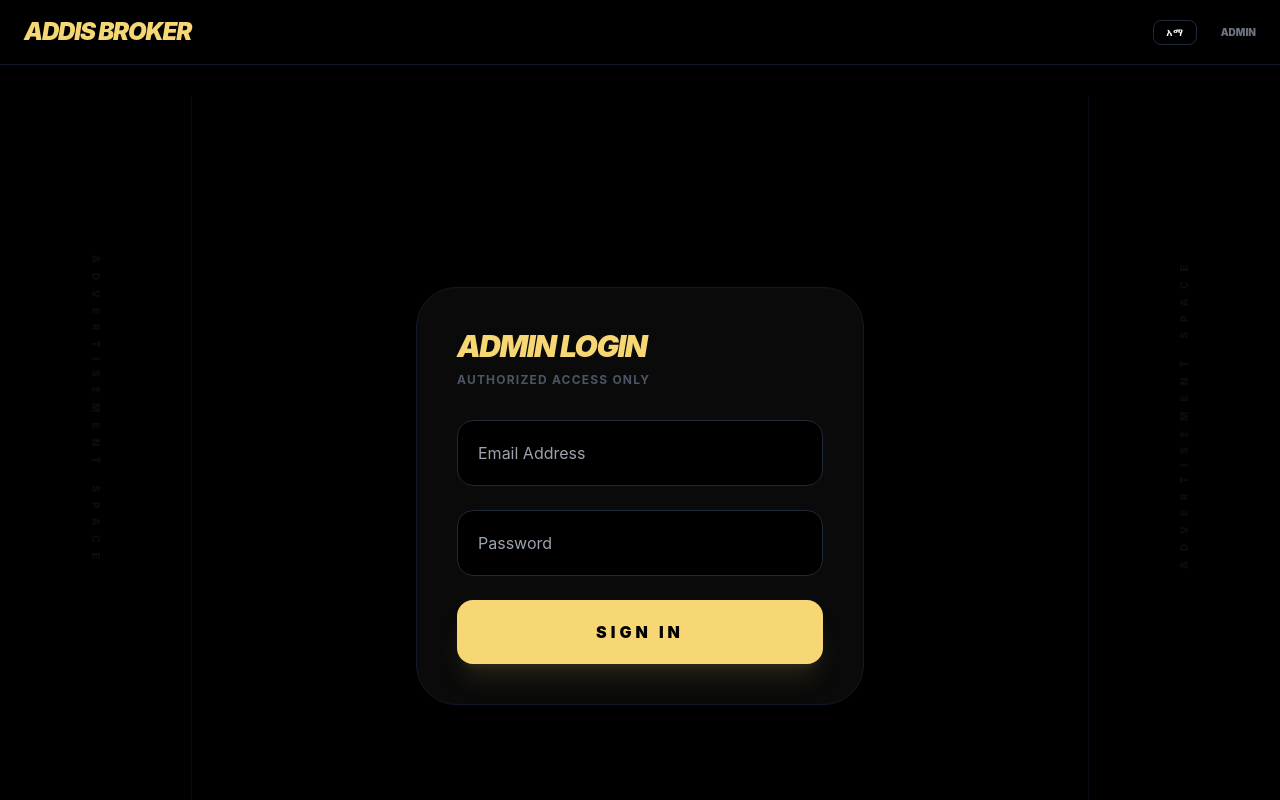
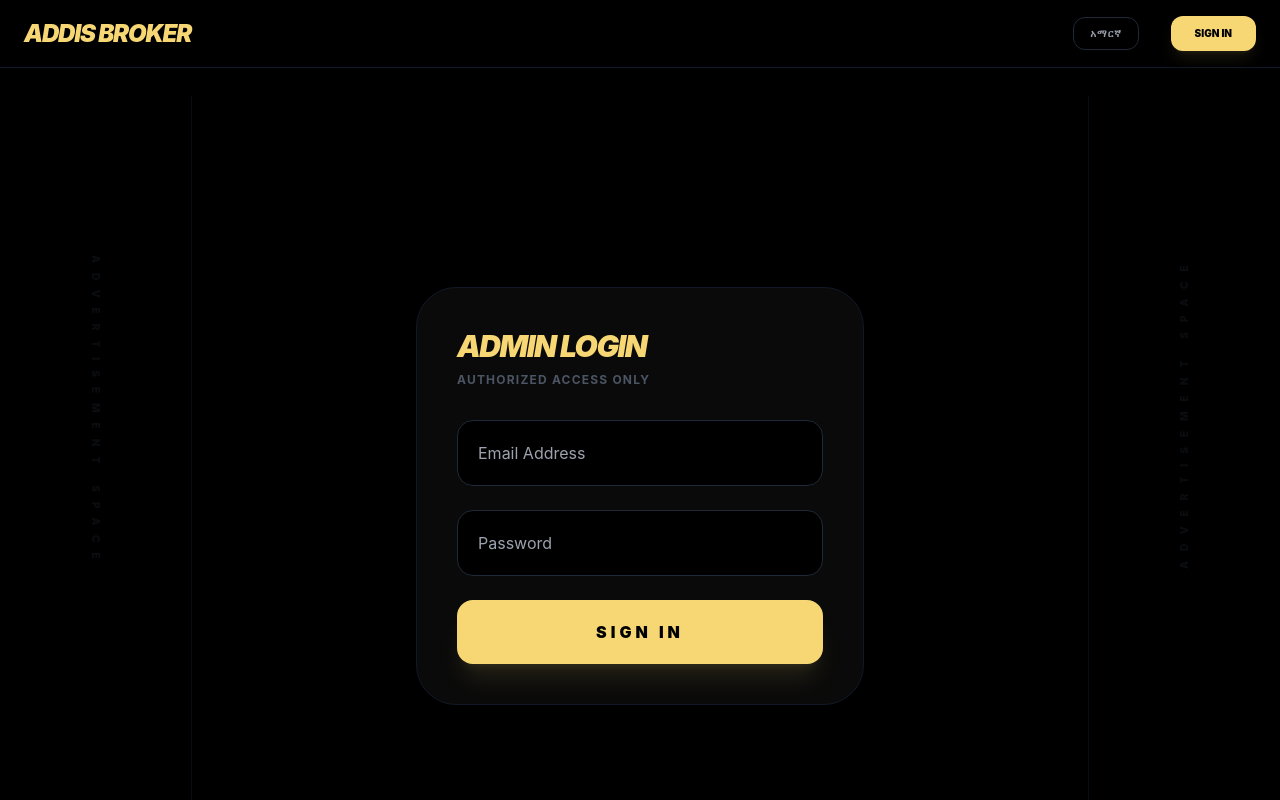
Before and after one commit to Nattiaddi/addis-broker, a React (Vite) app: page /login in a window 1280 px wide. Shown: the top 800 px of the page. Built offline with nearby package versions, Linux system fonts and the light colour scheme.

Commit message:
UI: Added Sign In and Logout buttons to Header

```diff
--- a/src/Pages/Login.jsx
+++ b/src/Pages/Login.jsx
@@ -13,6 +13,12 @@ const Login = () => {
     e.preventDefault();
     setLoading(true);
     setError(null);
+
+  const handleSignup = async () => {
+  const { error } = await supabase.auth.signUp({ email, password });
+  if (error) alert(error.message);
+  else alert("Account Created!");
+};
 
     const { error } = await supabase.auth.signInWithPassword({ email, password });
 
--- a/src/components/Header.jsx
+++ b/src/components/Header.jsx
@@ -13,30 +13,44 @@ const Header = ({ lang, setLang, session }) => {
   return (
     <header className="fixed top-0 w-full z-50 bg-black/80 backdrop-blur-md border-b border-gray-900 px-6 py-4">
       <div className="max-w-7xl mx-auto flex justify-between items-center">
-        <Link to="/" className="text-[#f7d774] font-black text-2xl tracking-tighter italic">
+
+        {/* Logo */}
+        <Link to="/" className="text-[#f7d774] font-black text-2xl tracking-tighter italic hover:opacity-80 transition-opacity">
           ADDIS BROKER
         </Link>
 
-        <div className="flex items-center gap-6">
-          {/* ቋንቋ መቀያየሪያ */}
+        <div className="flex items-center gap-4 md:gap-8">
+
+          {/* Language Toggle */}
           <button
             onClick={() => setLang(lang === 'en' ? 'am' : 'en')}
-            className="text-[10px] font-black uppercase tracking-widest border border-gray-800 px-3 py-1 rounded-lg hover:border-[#f7d774] transition-all"
+            className="text-[10px] font-bold uppercase tracking-widest border border-gray-800 px-4 py-2 rounded-xl hover:border-[#f7d774] transition-all text-gray-400 hover:text-[#f7d774]"
           >
-            {lang === 'en' ? 'አማ' : 'EN'}
+            {lang === 'en' ? 'አማርኛ' : 'English'}
           </button>
 
-          {/* መውጫ ቁልፍ (ከገባ ብቻ ይታያል) */}
+          {/* Authentication Section */}
           {session ? (
-            <button
-              onClick={handleLogout}
-              className="bg-red-900/20 text-red-500 text-[10px] font-black uppercase px-4 py-2 rounded-xl hover:bg-red-500 hover:text-white transition-all"
+            <div className="flex items-center gap-4">
+              <Link
+                to="/admin"
+                className="hidden md:block text-[#f7d774] text-[10px] font-black uppercase tracking-[2px] border-b border-[#f7d774] pb-1"
+              >
+                Dashboard
+              </Link>
+              <button
+                onClick={handleLogout}
+                className="bg-red-950/20 text-red-500 text-[10px] font-black uppercase px-5 py-2.5 rounded-xl border border-red-900/20 hover:bg-red-600 hover:text-white transition-all"
+              >
+                Logout
+              </button>
+            </div>
+          ) : (
+            <Link
+              to="/login"
+              className="bg-[#f7d774] text-black text-[10px] font-black uppercase px-6 py-2.5 rounded-xl hover:bg-white transition-all shadow-lg shadow-[#f7d774]/10"
             >
-              Logout
-            </button>
-          ) : (
-            <Link to="/admin" className="text-gray-500 text-[10px] font-black uppercase hover:text-[#f7d774]">
-              Admin
+              Sign In
             </Link>
           )}
         </div>
```
